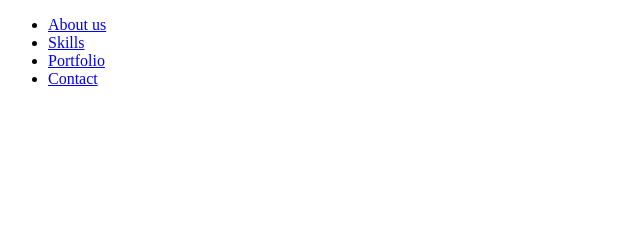
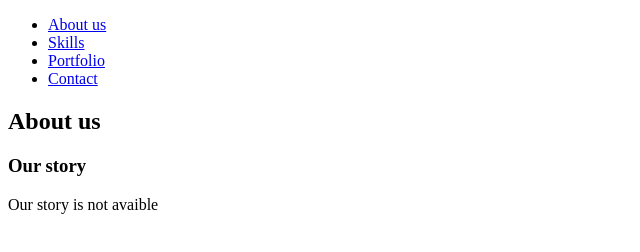
Before and after one commit to kasatuk/strona-internetowa, a plain HTML site: page index.html in a window 1280 px wide. Shown: the whole page, without its empty margins (0-640 px from the left). Drawn offline with Linux system fonts and the light colour scheme.

Commit message:
sekcja-about

```diff
--- a/index.html
+++ b/index.html
@@ -15,6 +15,13 @@
             <li><a href="#contact">Contact</a></li>
         </ul>
     </nav>
+    <section>
+        <h1>About us</h1>
+        <article>
+            <h3>Our story</h3>
+            <p>Our story is not avaible</p>
+        </article>
+    </section>
 
 </body>
 </html>
```
